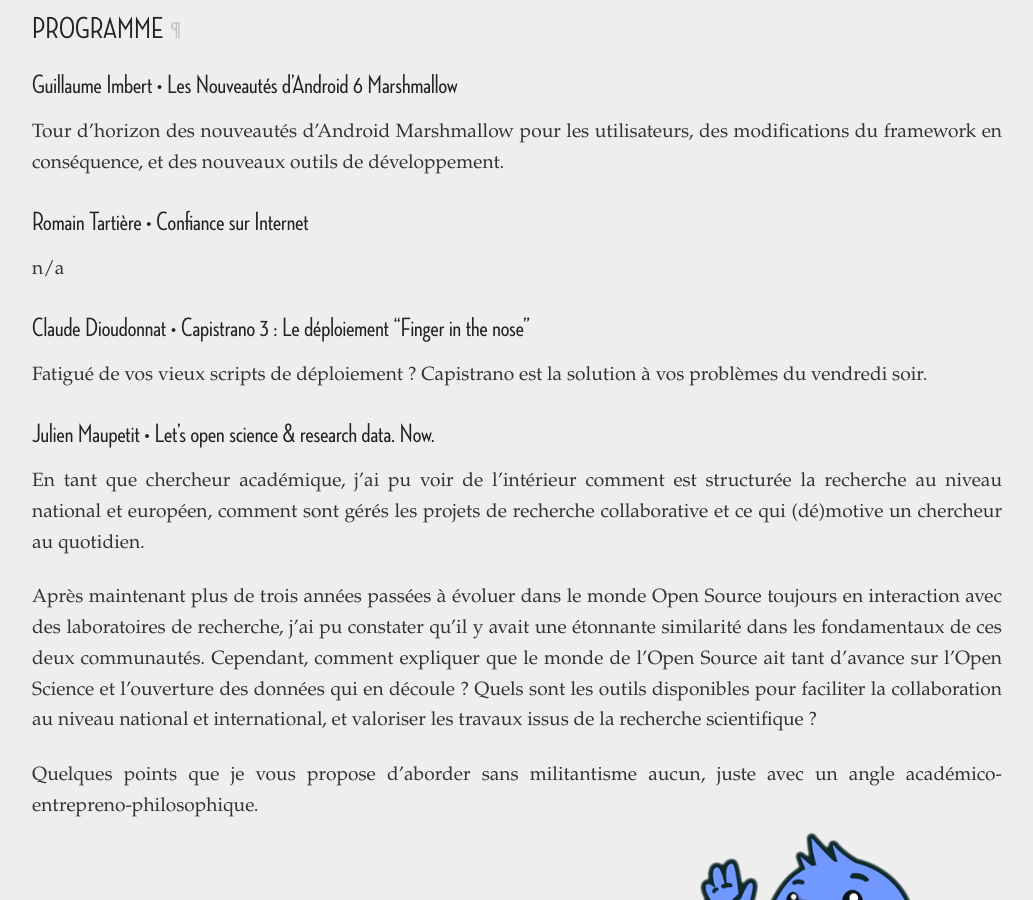
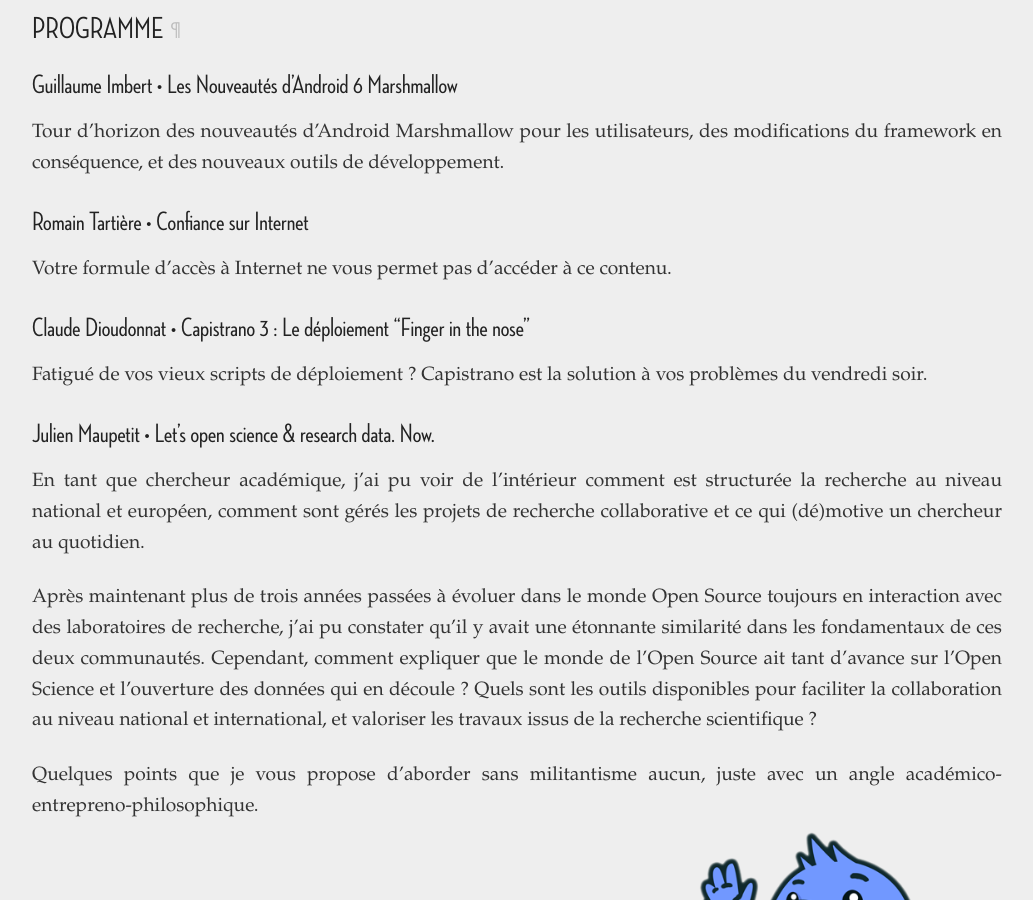
Before and after one commit to clermontech/clermontech.github.com, a Jekyll site: the page built from _posts/2015-09-08-api-hour-16.md, in a window 1280 px wide and 900 px high, scrolled down 1338 px. Shown: the whole window, without its empty margins (123-1156 px from the left). Built offline with Jekyll 4.4.1, drawn with Linux system fonts in a browser that asks for light colours; Markdown is read by kramdown in place of the engine named in the settings.

Commit message:
Update my abstract

```diff
--- a/_posts/2015-09-08-api-hour-16.md
+++ b/_posts/2015-09-08-api-hour-16.md
@@ -52,7 +52,7 @@
 
 ### Romain Tartière • Confiance sur Internet
 
-n/a
+Votre formule d'accès à Internet ne vous permet pas d'accéder à ce contenu.
 
 ### Claude Dioudonnat • Capistrano 3 : Le déploiement "Finger in the nose"
 
```
